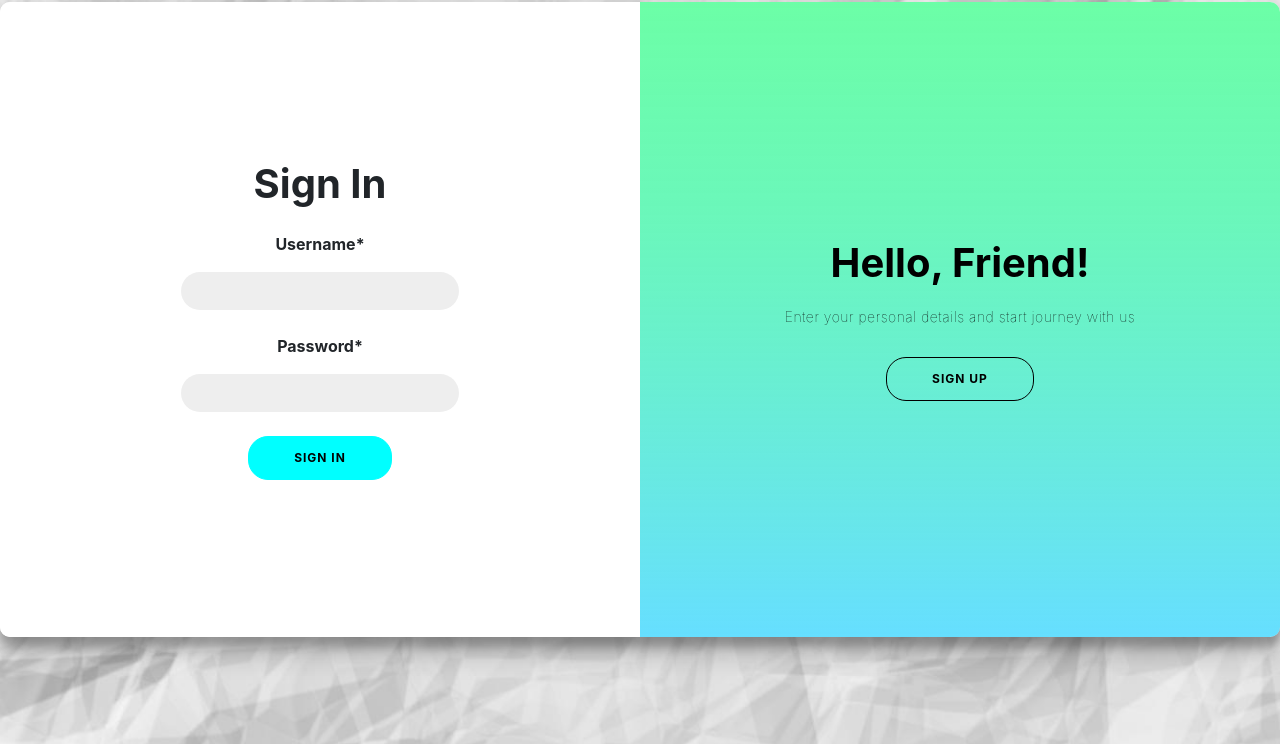
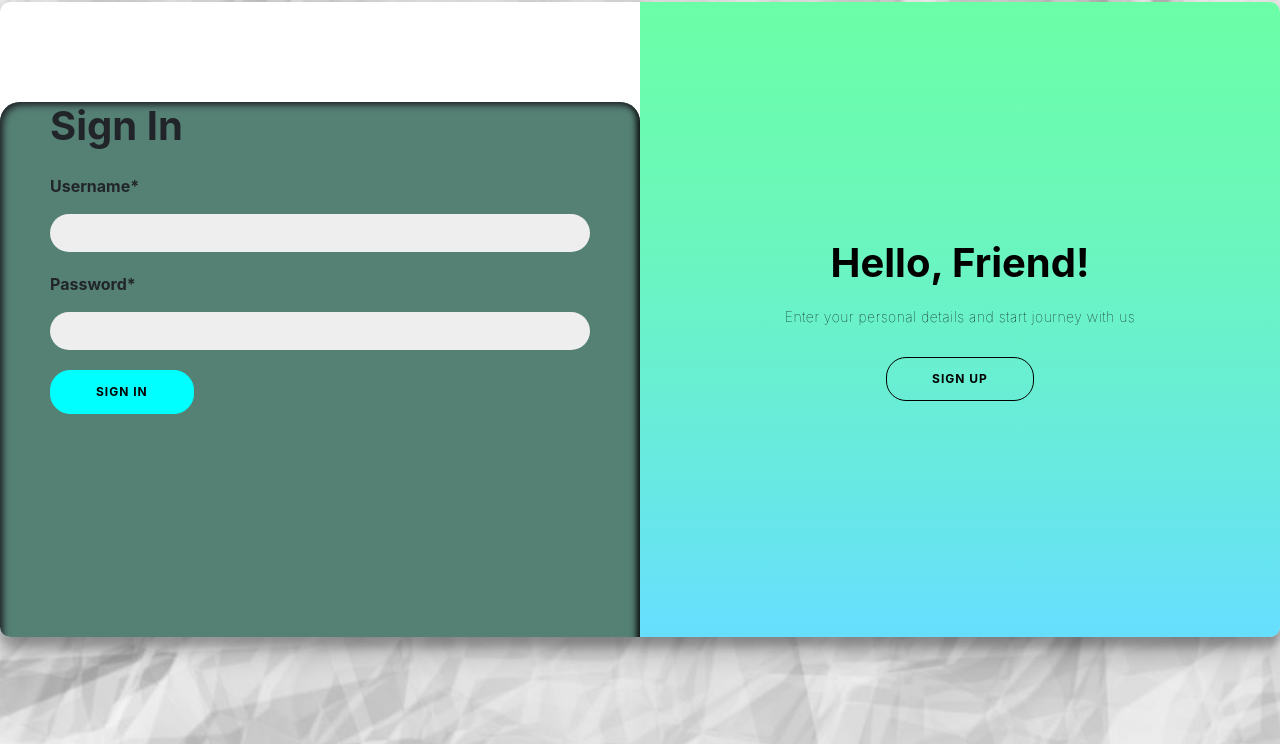
Before and after one commit to tanvee09/Usibuy, a Django app: page /login/ in a window 1280 px wide. Shown: the part 56-800 px from the top of the page. Run offline with Django 3.2, Linux system fonts and the light colour scheme; some libraries are stand-ins or nearby versions.

Commit message:
All css changed and completed

```diff
--- a/usedbooks/bookstore/static/bookstore/base.css
+++ b/usedbooks/bookstore/static/bookstore/base.css
@@ -1,4 +1,7 @@
 body{
+
+background: url("images/paperbg.png");
+overflow-x: hidden;
 
 }
 
@@ -87,6 +90,12 @@ border:0;
  height: 420px;
 
 }
+
+#detailimage{
+height:300px;
+width: 200px;
+}
+
 #title-book{
 margin-top:5px;
 }
@@ -143,17 +152,50 @@ background: transparent;
     margin: 20px 0 30px;
 }
 
-#login_signup form {
-    background-color: #ffffff;
-    display: flex;
-    align-items: center;
-    justify-content: center;
-    flex-direction: column;
+form{
+    margin-top:100px;
+    background-color: #558074;
     padding: 0 50px;
     height: 100%;
-    text-align: center;
+     box-shadow: inset 3px 3px 7px , inset -3px -3px 7px #000000;
+    i {
+        text-shadow: 1px 1px 1px #d6e1ef99, 0 0 0 #000, 1px 1px 1px #000000;
+    }
+    border-radius: 20px;
+
+
 }
 
+#deetsinner{
+margin: 50px;
+}
+#deetscontainer{
+background-color: #559886;
+box-shadow: inset 3px 3px 7px , inset -3px -3px 7px #000000;
+    i {
+        text-shadow: 1px 1px 1px #d6e1ef99, 0 0 0 #000, 1px 1px 1px #000000;
+    }
+    border-radius: 20px;
+
+ margin-top:100px;
+}
+#notescontainer{
+background-color: #559886;
+box-shadow: inset 3px 3px 7px , inset -3px -3px 7px #000000;
+    i {
+        text-shadow: 1px 1px 1px #d6e1ef99, 0 0 0 #000, 1px 1px 1px #000000;
+    }
+    border-radius: 20px;
+
+ margin-top:100px;
+}
+.form-group{
+margin:20px 0;
+}
+
+#signin{
+padding: 6px 30px;
+}
 #login_signup button {
     border-radius: 20px;
     border: 1px solid cyan;
--- a/usedbooks/bookstore/static/bookstore/landingpage.css
+++ b/usedbooks/bookstore/static/bookstore/landingpage.css
@@ -15,6 +15,11 @@ padding-left:0%;
 padding-right:0%;
 padding-top:4%;
 margin-bottom:1.5%;
+}
+#sellbutton{
+padding : 5px;
+box-shadow: var(--h1) var(--v1) var(--blur1) var(--color-dark),
+            var(--h2) var(--v2) var(--blur2) var(--color-light);
 }
 
 #jumbo_name{
@@ -80,8 +85,9 @@ background-color:black;
     overflow-y:visible;
   }
   #jumbo_name{
-font-size:750%;;
+font-size:550%;
 font-family: 'Exo 2', sans-serif;
+margin-top:50px;
 
 }
 
--- a/usedbooks/bookstore/static/bookstore/main.css
+++ b/usedbooks/bookstore/static/bookstore/main.css
@@ -53,7 +53,7 @@ body{
     align-items: center;
     justify-content: center;
     flex-direction: column;
-    padding: 0 50px;
+
     height: 100%;
     text-align: center;
 }
--- a/usedbooks/bookstore/templates/bookstore/book_form.html
+++ b/usedbooks/bookstore/templates/bookstore/book_form.html
@@ -12,7 +12,7 @@
                 {{ form|crispy }}
             </fieldset>
             <div class="form-group ">
-                <button id="signin" class="btn btn-primary " type="submit">SAVE</button>
+                <button id="signin" class="btn btn-dark " type="submit">SAVE</button>
             </div>
         </form>
 
--- a/usedbooks/bookstore/templates/bookstore/sell.html
+++ b/usedbooks/bookstore/templates/bookstore/sell.html
@@ -14,7 +14,7 @@
                 {{ form|crispy }}
             </fieldset>
             <div class="form-group ">
-                <button id="signin" class="btn btn-primary " type="submit">SAVE</button>
+                <button id="signin" class="btn btn-dark " type="submit">SAVE</button>
             </div>
         </form>
 
--- a/usedbooks/bookstore/templates/bookstore/upload_note.html
+++ b/usedbooks/bookstore/templates/bookstore/upload_note.html
@@ -12,7 +12,7 @@
 				{{ form|crispy }}
 			</fieldset>
 			<div class="form-group" >
-				<button type="submit" class="btn btn-primary">Upload Notes</button>
+				<button type="submit" class="btn btn-dark">Upload Notes</button>
 			</div>
 			</form>
 			</div>
```
Also changed, not shown: usedbooks/bookstore/templates/bookstore/book_detail.html (+5 -5 lines), usedbooks/bookstore/templates/bookstore/landingpage.html (+12 -5 lines), usedbooks/bookstore/templates/bookstore/note_list.html (+4 -4 lines).
